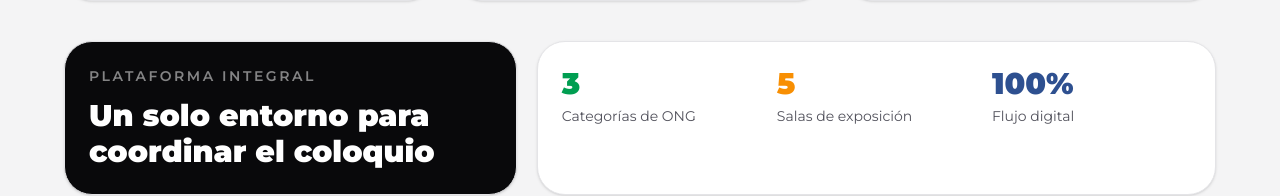
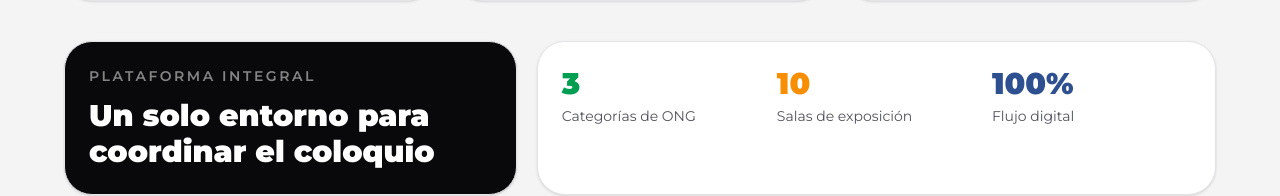
Before and after one commit to FernandoPRDev/coloquio-digital, a Next.js app: page / in a window 1280 px wide. Shown: the part 889-1085 px from the top of the page. Built offline with nearby package versions, Linux system fonts and the light colour scheme.

Commit message:
feat: cambio de 5 a 10 salas en el inicio tedxto

```diff
--- a/app/page.tsx
+++ b/app/page.tsx
@@ -126,7 +126,7 @@ export default function Home() {
                 </div>
 
                 <div>
-                  <p className="text-3xl font-black text-[#f88f03]">5</p>
+                  <p className="text-3xl font-black text-[#f88f03]">10</p>
                   <p className="mt-1 text-sm text-zinc-600">
                     Salas de exposición
                   </p>
```
